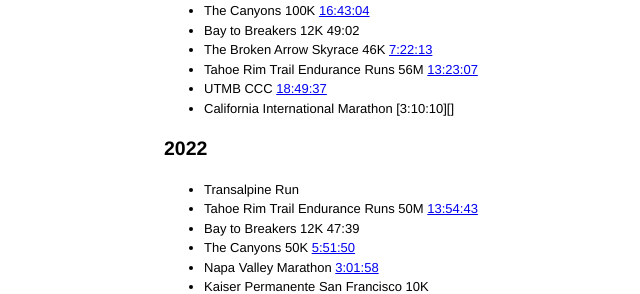
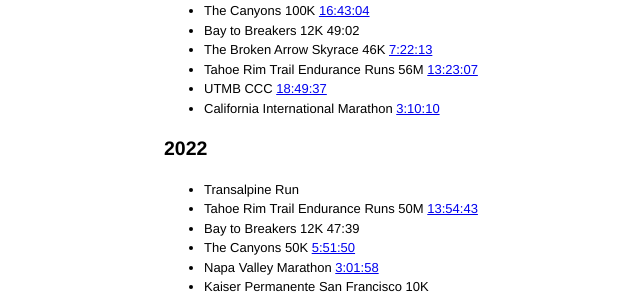
Before and after one commit to denis/denis.github.com, a Jekyll site: the page built from running.md, in a window 1280 px wide. Shown: the part 157-451 px from the top of the page, without its empty margins (76-716 px from the left). Built offline with Jekyll 4.4.1, drawn with Linux system fonts in a browser that asks for light colours; comment, search, counter and statistics services are not loaded; part of the change alters nothing that is shown.

```diff
--- a/running.md
+++ b/running.md
@@ -14,7 +14,7 @@ css: travel
 - The Broken Arrow Skyrace 46K [7:22:13][2023-the-broken-arrow-skyrace-46k]
 - Tahoe Rim Trail Endurance Runs 56M [13:23:07][2023-trter-56m]
 - UTMB CCC [18:49:37][2023-utmb-ccc]
-- California International Marathon [3:10:10][]
+- California International Marathon [3:10:10][2023-cim]
 
 ## 2022
 
```
